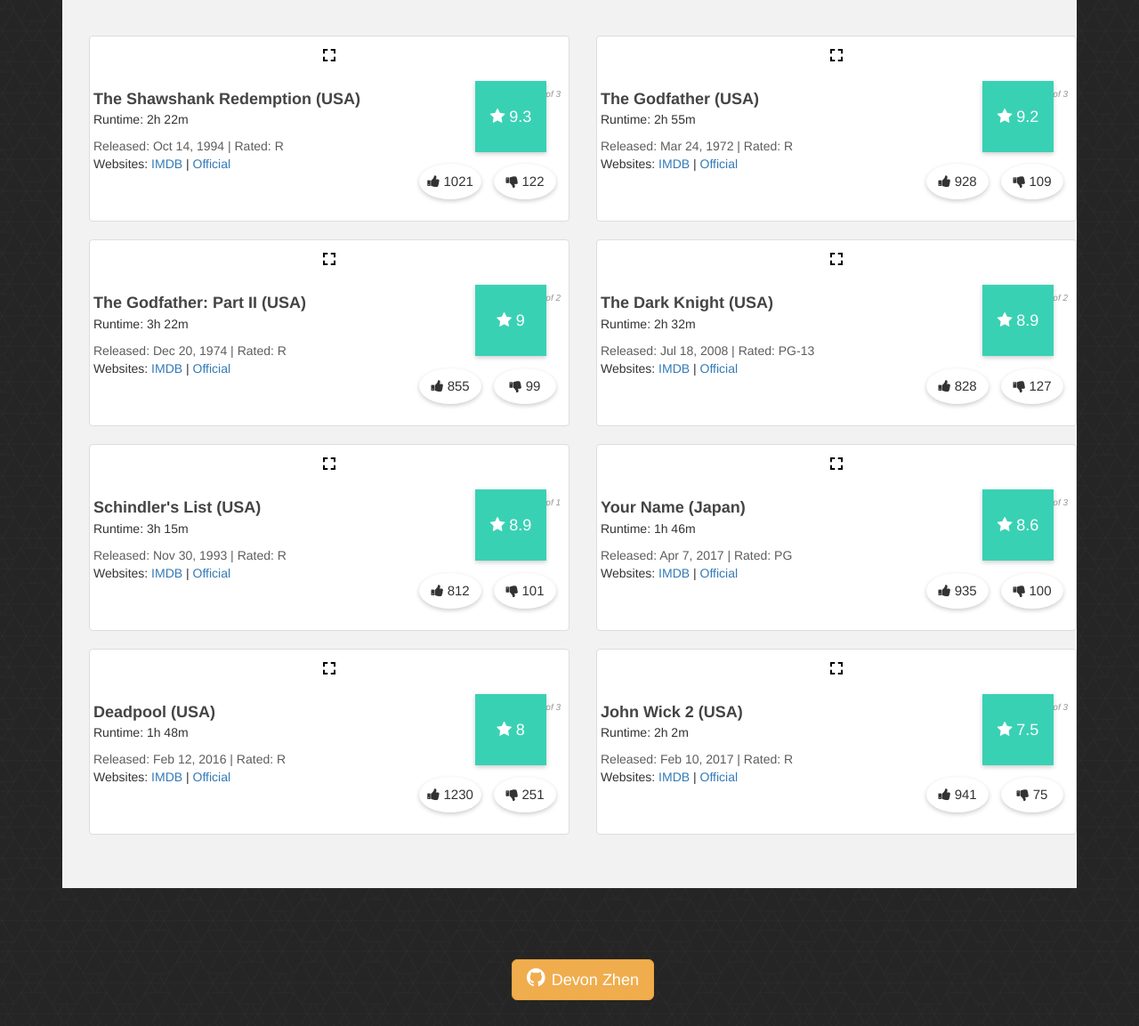
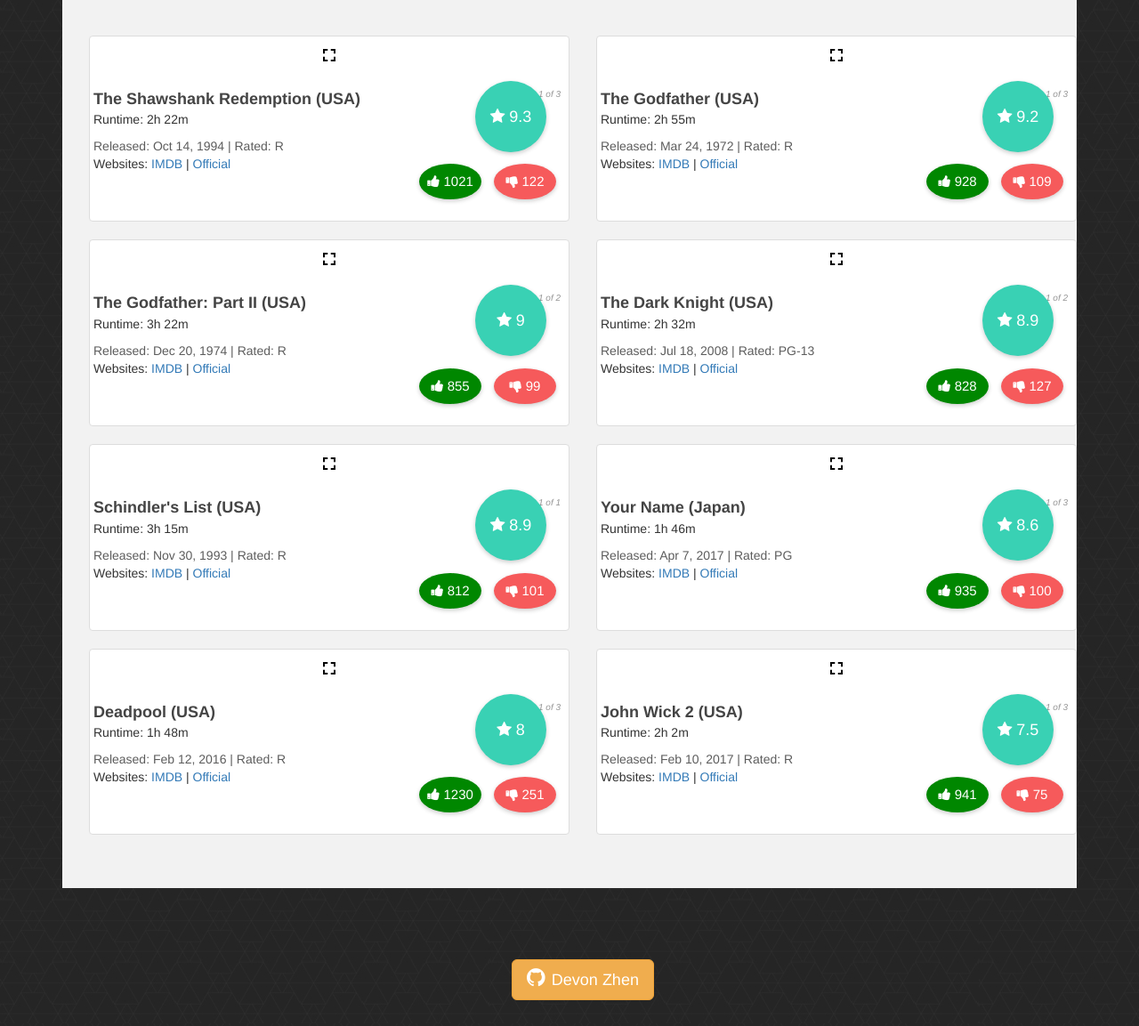
Before and after one commit to devonzhen22/is219Zhen-P3, a PHP site: page /index.html in a window 1280 px wide. Shown: the part 100-1253 px from the top of the page at 89% size. Run offline with PHP 8.4, Linux system fonts and the light colour scheme; some libraries are stand-ins or nearby versions.

Commit message:
Update style.css

```diff
--- a/style.css
+++ b/style.css
@@ -63,8 +63,8 @@ body {
     font-weight: 200;
 }
 
-/* This shapes your IMDB score area */
-.score {
+/* This shapes your IMDB score area*/
+.score{
     background-color: #39D1B4;
     color: #fff;
     font-size: 18px;
@@ -77,7 +77,9 @@ body {
     position: absolute;
     top: 50px;
     right: 25px;
+    border-radius: 50%;
 }
+
 
 /* This contains your like and dislike buttons */
 .social {
@@ -106,6 +108,25 @@ body {
     box-shadow: 0 2px 5px rgba(0, 0, 0, 0.2);
     transition: background 500ms;
 }
+.likes{
+  color:#ffffff;
+  background-color:#008700;
+}
+.likes:hover{
+  color:#008700;
+  background-color:#9edd87;
+  transition:500ms;
+}
+.dislikes{
+  color:#ffffff;
+  background-color:#f65a5b;
+}
+
+.dislikes:hover{
+  color:#F65A5B;
+  background-color:#fdd6d6;
+  transition:500ms;
+}
 
 /* This makes sure your Github Button is centered */
 .footer {
```
